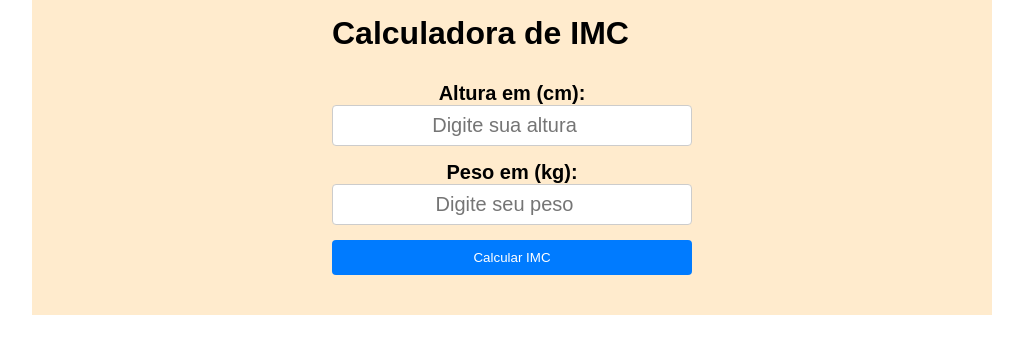
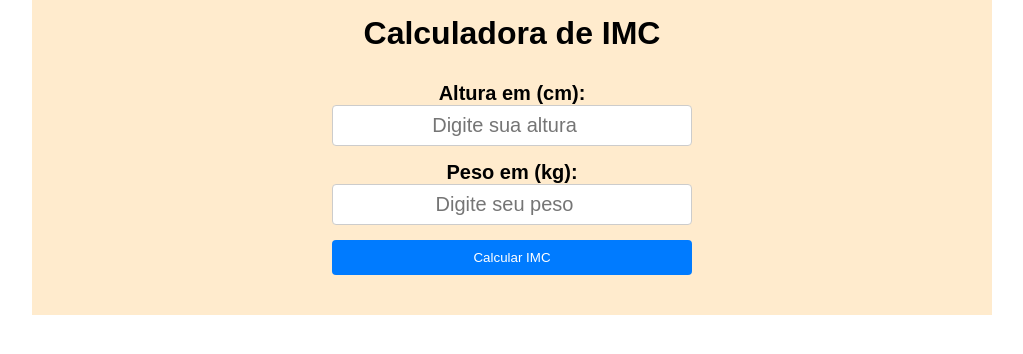
Before and after one commit to SIMOES131/atividade_modulo_28, a React app: page / in a window 1280 px wide. Shown: the top 354 px of the page, without its empty margins (128-1151 px from the left). Built offline with nearby package versions, Linux system fonts and the light colour scheme; the HTML template or start-up script is replaced by a standard one.

Commit message:
Centralizando o h1

```diff
--- a/src/App.jsx
+++ b/src/App.jsx
@@ -35,7 +35,6 @@ function App() {
   return (
     <div class="container">
       <div className="App">
-      <h1>Calculadora de IMC</h1>
       <Formulario calcularIMC={calcularIMC} />
 
       {imc && (
--- a/src/components/Formulario/Formulario.module.css
+++ b/src/components/Formulario/Formulario.module.css
@@ -34,6 +34,10 @@
     background-color: #0056b3;
 }
 
+h1 {
+    margin-top: 15px;
+}
+
 h2 {
     font-size: 20px;
     text-align: center;
--- a/src/components/Formulario/index.jsx
+++ b/src/components/Formulario/index.jsx
@@ -14,6 +14,7 @@ function Formulario({ calcularIMC }) {
 
   return (
     <div class="container">
+      <h1>Calculadora de IMC</h1>
         <form className={styles.form} onSubmit={handleSubmit}>
 
             <div>
@@ -29,7 +30,6 @@ function Formulario({ calcularIMC }) {
               />
             </div>
 
-
       <div>
         <h2>Peso em (kg):</h2>
         <input
@@ -44,6 +44,7 @@ function Formulario({ calcularIMC }) {
       </div>
 
       <button className={styles.button} type="submit">Calcular IMC</button>
+
     </form>
     </div>
   );
```
